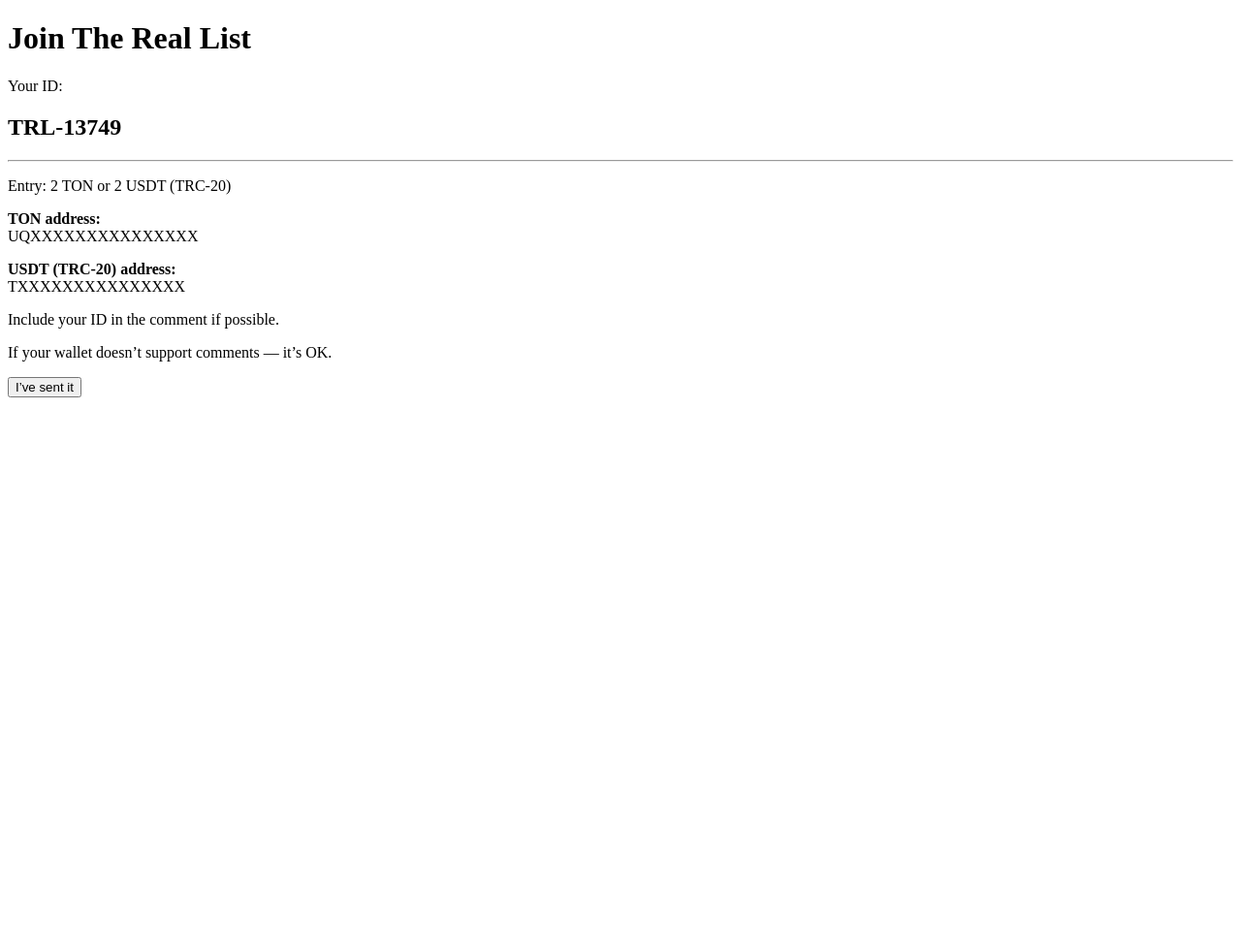
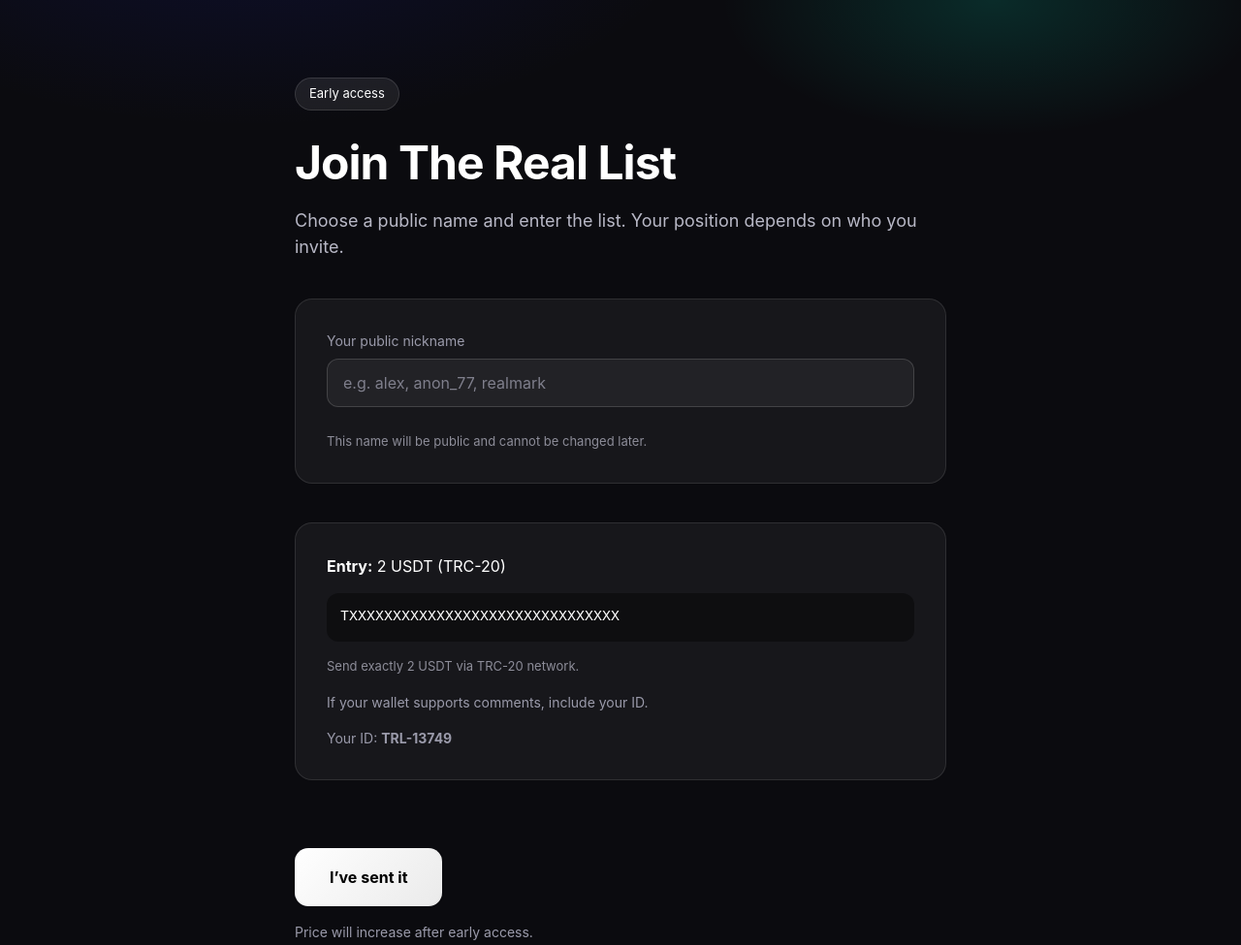
Before and after one commit to AlexMiller369/thereallist, a plain HTML site: page join.html in a window 1280 px wide. Shown: the whole page at 97% size. Before the commit the page ends 800 px from the top, so only its background shows below. Drawn offline with Linux system fonts and the light colour scheme.

Commit message:
Update join.html

```diff
--- a/join.html
+++ b/join.html
@@ -1,8 +1,128 @@
 <!DOCTYPE html>
 <html lang="en">
 <head>
-  <meta charset="UTF-8">
+  <meta charset="UTF-8" />
   <title>Join The Real List</title>
+  <meta name="viewport" content="width=device-width, initial-scale=1.0" />
+
+  <style>
+    * {
+      box-sizing: border-box;
+      margin: 0;
+      padding: 0;
+      font-family: -apple-system, BlinkMacSystemFont, "Segoe UI", Roboto, Inter, sans-serif;
+    }
+
+    body {
+      background: radial-gradient(1200px 600px at 20% -10%, #1f2bff22, transparent 40%),
+                  radial-gradient(800px 400px at 80% 0%, #00ffd522, transparent 35%),
+                  #0b0b0f;
+      color: #ffffff;
+      line-height: 1.5;
+    }
+
+    .container {
+      max-width: 720px;
+      margin: 0 auto;
+      padding: 80px 24px 120px;
+    }
+
+    .badge {
+      display: inline-block;
+      background: rgba(255,255,255,0.08);
+      border: 1px solid rgba(255,255,255,0.12);
+      padding: 6px 14px;
+      border-radius: 999px;
+      font-size: 13px;
+      margin-bottom: 28px;
+      backdrop-filter: blur(6px);
+    }
+
+    h1 {
+      font-size: 48px;
+      line-height: 1.1;
+      margin-bottom: 20px;
+      letter-spacing: -0.02em;
+    }
+
+    .subtitle {
+      font-size: 18px;
+      color: #b8b8c6;
+      margin-bottom: 40px;
+    }
+
+    .card {
+      background: rgba(255,255,255,0.05);
+      border: 1px solid rgba(255,255,255,0.1);
+      border-radius: 18px;
+      padding: 32px;
+      margin-bottom: 40px;
+    }
+
+    label {
+      font-size: 14px;
+      color: #9a9aaa;
+      display: block;
+      margin-bottom: 8px;
+    }
+
+    input {
+      width: 100%;
+      padding: 14px 16px;
+      border-radius: 12px;
+      border: 1px solid rgba(255,255,255,0.15);
+      background: rgba(255,255,255,0.05);
+      color: #ffffff;
+      font-size: 16px;
+      margin-bottom: 20px;
+    }
+
+    input::placeholder {
+      color: #7f7f8c;
+    }
+
+    .small {
+      font-size: 13px;
+      color: #8d8d99;
+      margin-top: 6px;
+    }
+
+    .address {
+      font-family: monospace;
+      font-size: 15px;
+      background: rgba(0,0,0,0.4);
+      padding: 14px;
+      border-radius: 12px;
+      margin: 16px 0;
+      word-break: break-all;
+    }
+
+    .cta {
+      display: inline-block;
+      background: linear-gradient(135deg, #ffffff, #eaeaea);
+      color: #000000;
+      padding: 18px 36px;
+      font-size: 16px;
+      font-weight: 700;
+      border-radius: 14px;
+      text-decoration: none;
+      margin-top: 30px;
+      text-align: center;
+    }
+
+    .note {
+      font-size: 14px;
+      color: #9a9aaa;
+      margin-top: 16px;
+    }
+
+    @media (max-width: 600px) {
+      h1 {
+        font-size: 36px;
+      }
+    }
+  </style>
+
   <script>
     function generateId() {
       let id = "TRL-" + Math.floor(10000 + Math.random() * 90000);
@@ -11,48 +131,60 @@
     }
     window.onload = generateId;
   </script>
+
 </head>
+
 <body>
+  <div class="container">
 
-  <h1>Join The Real List</h1>
+    <div class="badge">Early access</div>
 
+    <h1>Join The Real List</h1>
 
-  <p>
-    Your ID:<br>
+    <p class="subtitle">
+      Choose a public name and enter the list.
+      Your position depends on who you invite.
+    </p>
 
-  </p>
-  <h2 id="userId"></h2>
+    <div class="card">
+      <label>Your public nickname</label>
+      <input type="text" placeholder="e.g. alex, anon_77, realmark" />
 
-  <hr>
+      <div class="small">
+        This name will be public and cannot be changed later.
+      </div>
+    </div>
 
-  <p>
-    Entry: 2 TON or 2 USDT (TRC-20)<br>
+    <div class="card">
+      <p>
+        <strong>Entry:</strong> 2 USDT (TRC-20)
+      </p>
 
-  </p>
+      <div class="address">
+        TXXXXXXXXXXXXXXXXXXXXXXXXXXXXXXX
+      </div>
 
-  <p>
-    <strong>TON address:</strong><br>
-    UQXXXXXXXXXXXXXXX
-  </p>
+      <div class="small">
+        Send exactly 2 USDT via TRC-20 network.
+      </div>
 
-  <p>
-    <strong>USDT (TRC-20) address:</strong><br>
-    TXXXXXXXXXXXXXXX
-  </p>
+      <div class="note">
+        If your wallet supports comments, include your ID.
+      </div>
 
-  <p>
-    Include your ID in the comment if possible.<br>
+      <div class="note">
+        Your ID: <strong id="userId"></strong>
+      </div>
+    </div>
 
-  </p>
+    <a href="me.html" class="cta">
+      I’ve sent it
+    </a>
 
-  <p>
-    If your wallet doesn’t support comments — it’s OK.<br>
+    <div class="note">
+      Price will increase after early access.
+    </div>
 
-  </p>
-
-  <a href="me.html">
-    <button>I’ve sent it</button>
-  </a>
-
+  </div>
 </body>
 </html>
```
